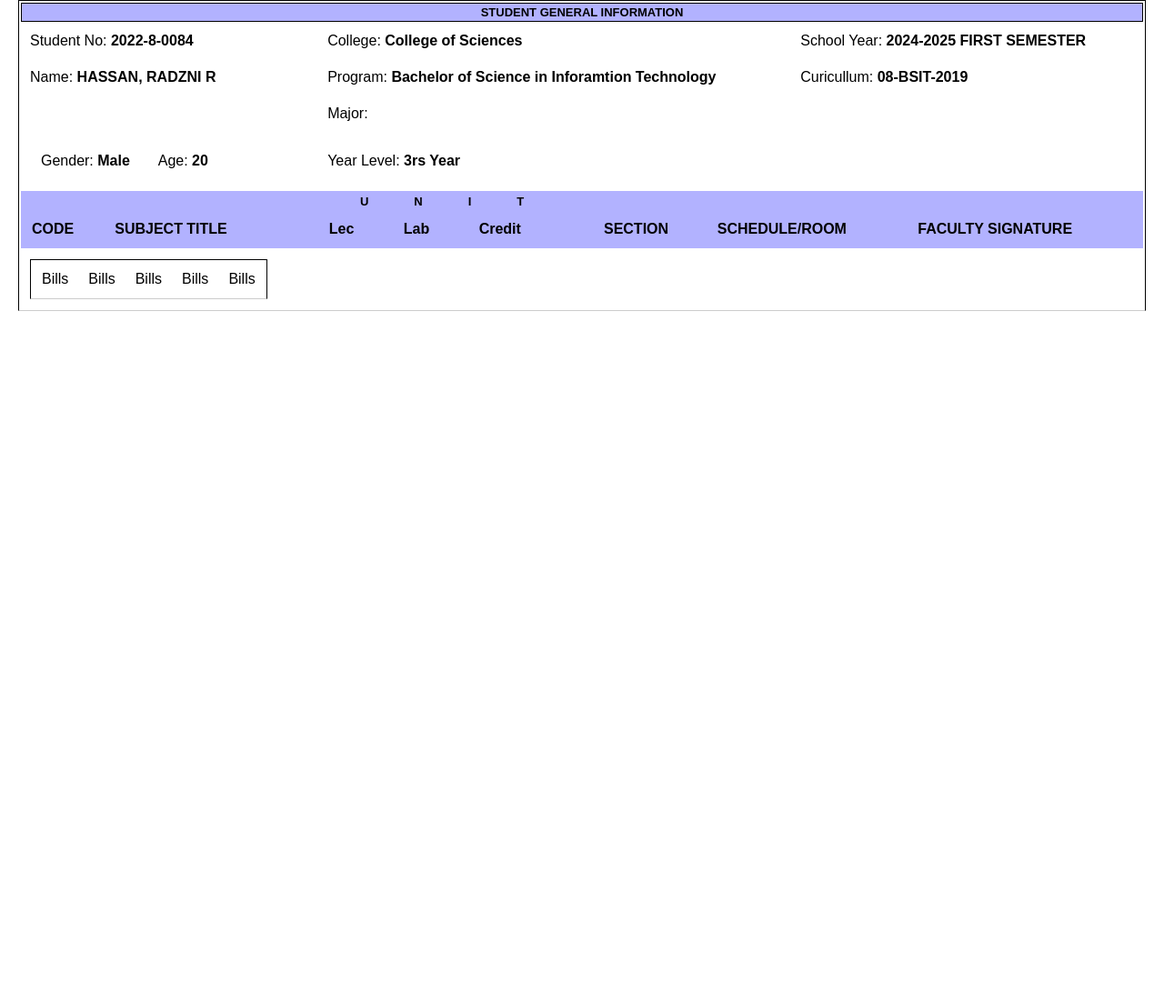
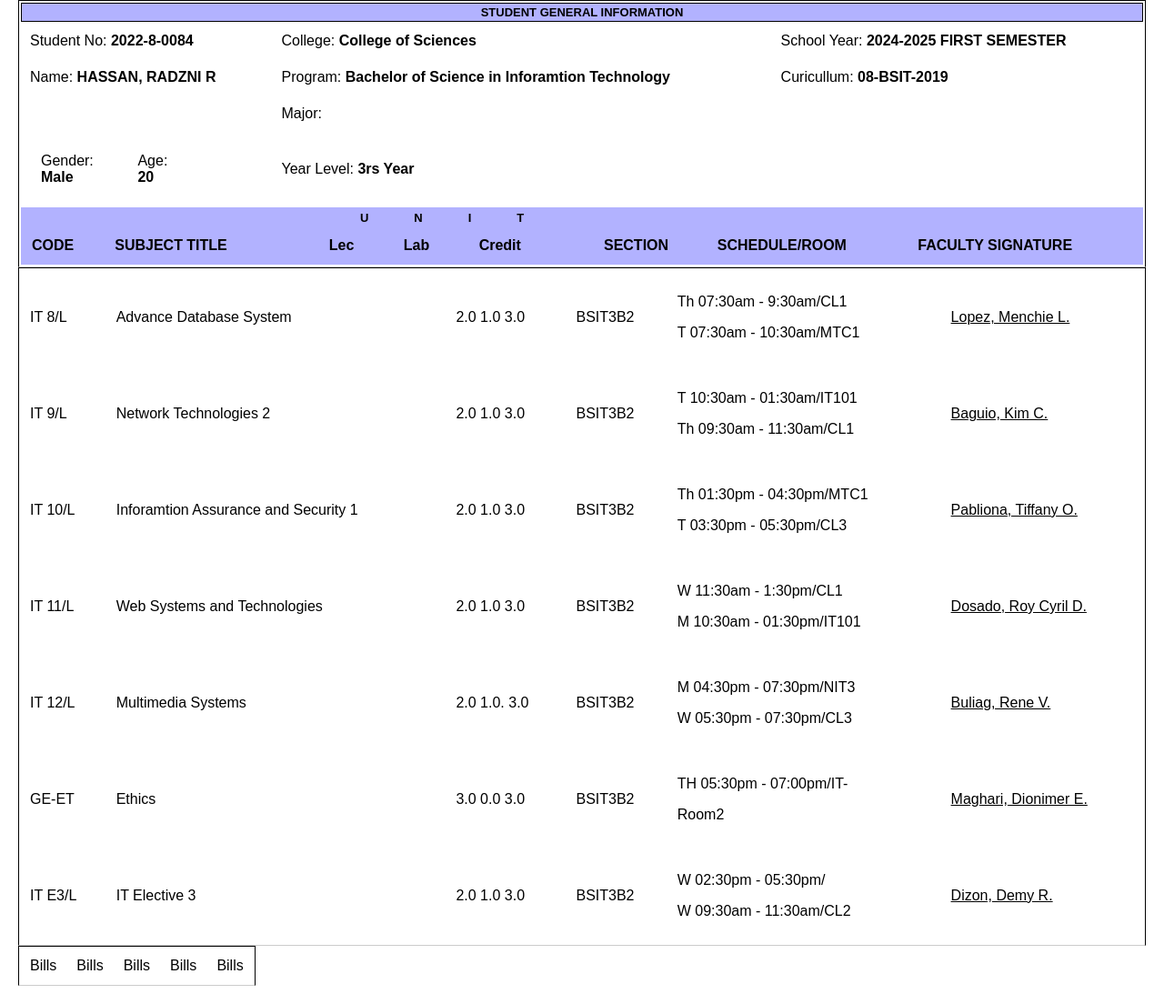
Before and after one commit to radzni/HTML-CSS_COR, a plain HTML site: page index.html in a window 1280 px wide. Shown: the part 296-1400 px from the top of the page at 91% size. Before the commit the page ends 800 px from the top, so only its background shows below. Drawn offline with Linux system fonts and the light colour scheme.

Commit message:
adding schedules and details

```diff
--- a/index.html
+++ b/index.html
@@ -53,7 +53,7 @@
     </style>
 </head>
 <header>
-    <img src="PSU_LOGO.jpg"  width="100" height="100" alt="Palawan State University Logo">
+    <img src="PSU_LOGO.jpg"  width="150" height="150" alt="Palawan State University Logo">
     <div class="header">
         <div class="text">
             <p>Republic of the Philippines</p>
@@ -64,7 +64,7 @@
 
 </header>
 <body>
-    <h2 style="letter-spacing: 15px; text-align: center;">CERTIFICATE OF REGISTRATION</h2>
+    <h2 style="letter-spacing: 15px; text-align: center; padding: 0;">CERTIFICATE OF REGISTRATION</h2>
     <p style="text-align: left;">Registration No: <span style="color: red; font-weight: 1000;">00367583</span></p>
     <table style="width: 100%;">
         <thead>
@@ -119,6 +119,85 @@
                 </table>
             </td>
             </tr>
+            <table style="width: 100%;">
+                <tr>
+                    <td>IT 8/L</td>
+                    <td>Advance Database System</td>
+                    <td>2.0 1.0 3.0</td>
+                    <td>BSIT3B2</td>
+                    <td>
+                        <p>Th 07:30am - 9:30am/CL1</p>
+                        <p>T 07:30am - 10:30am/MTC1</p>
+                    </td>
+                    <td><u>Lopez, Menchie L.</u></td>
+                </tr>
+                <tr>
+                    <td>IT 9/L</td>
+                    <td>Network Technologies 2</td>
+                    <td>2.0 1.0 3.0</td>
+                    <td>BSIT3B2</td>
+                    <td>
+                        <p>T 10:30am - 01:30am/IT101</p>
+                        <p>Th 09:30am - 11:30am/CL1</p>
+                    </td>
+                    <td><u>Baguio, Kim C.</u></td>
+                </tr>
+                <tr>
+                    <td>IT 10/L</td>
+                    <td>Inforamtion Assurance and Security 1</td>
+                    <td>2.0 1.0 3.0</td>
+                    <td>BSIT3B2</td>
+                    <td>
+                        <p>Th 01:30pm - 04:30pm/MTC1</p>
+                        <p>T 03:30pm - 05:30pm/CL3</p>
+                    </td>
+                    <td><u>Pabliona, Tiffany O.</u></td>
+                </tr>
+                <tr>
+                    <td>IT 11/L</td>
+                    <td>Web Systems and Technologies</td>
+                    <td>2.0 1.0 3.0</td>
+                    <td>BSIT3B2</td>
+                    <td>
+                        <p>W 11:30am - 1:30pm/CL1</p>
+                        <p>M 10:30am - 01:30pm/IT101</p>
+                    </td>
+                    <td><u>Dosado, Roy Cyril D.</u></td>
+                </tr>
+                <tr>
+                    <td>IT 12/L</td>
+                    <td>Multimedia Systems</td>
+                    <td>2.0 1.0. 3.0</td>
+                    <td>BSIT3B2</td>
+                    <td>
+                        <p>M 04:30pm - 07:30pm/NIT3</p>
+                        <p>W 05:30pm - 07:30pm/CL3</p>
+                    </td>
+                    <td><u>Buliag, Rene V.</u></td>
+                </tr>
+                <tr>
+                    <td>GE-ET</td>
+                    <td>Ethics</td>
+                    <td>3.0 0.0 3.0</td>
+                    <td>BSIT3B2</td>
+                    <td>
+                        <p>TH 05:30pm - 07:00pm/IT-</p>
+                        <p>Room2</p>
+                    </td>
+                    <td><u>Maghari, Dionimer E.</u></td>
+                </tr>
+                <tr>
+                    <td>IT E3/L</td>
+                    <td>IT Elective 3</td>
+                    <td>2.0 1.0 3.0</td>
+                    <td>BSIT3B2</td>
+                    <td>
+                        <p>W 02:30pm - 05:30pm/ </p>
+                        <p>W 09:30am - 11:30am/CL2</p>
+                    </td>
+                    <td><u>Dizon, Demy R.</u></td>
+                </tr>
+            </table>
             <td>
             <table>
                 <td>Bills</td>
```
